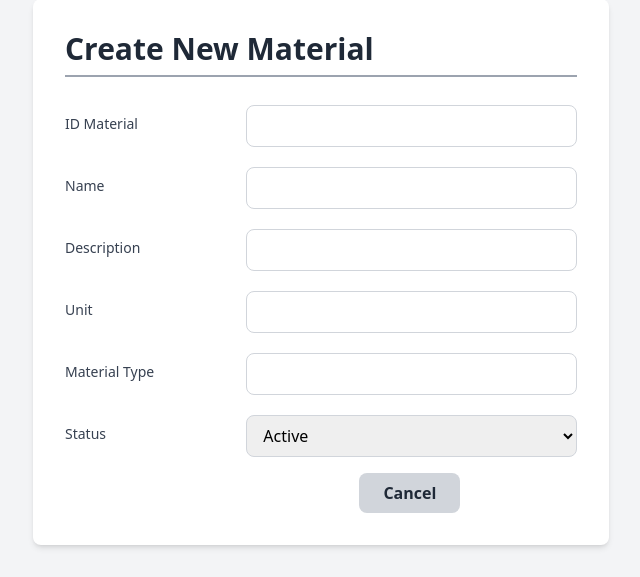
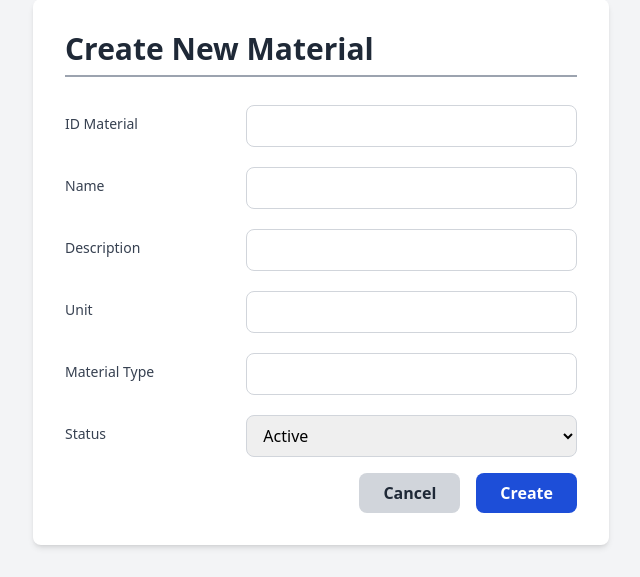
Before and after one commit to fredysalvador/Erp_fs, a Django app: template materials/templates/materials/material_form.html in a window 1280 px wide. Shown: the part 223-800 px from the top of the page, without its empty margins (319-959 px from the left). Run offline with Django 5.2, Linux system fonts and the light colour scheme; the template is opened without the code that fills it: values that come from a table or form of the project are taken from there, others are empty; some libraries are stand-ins or nearby versions.

Commit message:
fix:Inputs and creating products and items

```diff
--- a/materials/templates/materials/material_form.html
+++ b/materials/templates/materials/material_form.html
@@ -9,7 +9,7 @@
 
 <div class="max-w-xl mx-auto bg-white p-8 rounded-lg shadow-md mt-10">
     <h2 class="text-3xl font-bold text-gray-800 mb-6 border-b-2 border-gray-400 pb-2">Create New Material</h2>
-    <form methond="post" class="space-y-6">
+    <form method="post" class="space-y-6">
        {% csrf_token %}
        <div class="space-y-4">
           <div class="flex items-center space-x-4">
@@ -53,15 +53,14 @@
                 <select type="text" name="{{ form.status.html_name }}" id="{{form.status.id_for_label}}" class="w-full px-3 py-2 border border-gray-300 rounded-lg focus: outline-none focus:ring-2 focus:ring-[#233b6e]">
                     <option value="Active">Active</option>
                     <option value="Inactive">Inactive</option>
-                    <input type="hidden" name="{{ form.created_by_id.html_name }}" value="{{user.username}}">
                 </select>
+                <input type="hidden" name="{{ form.created_by_id.html_name }}" value="{{user.username}}">
             </div>
           </div>
        </div>
        <div class="flex justify-end space-x-4">
           <a href="{% url 'materials:material_list' %}" class="bg-gray-300 text-gray-800 font-semibold py-2 px-6 rounded-lg transition-colors duration-300 hover:bg-gray-400">Cancel</a>
-          <button type="submit" class="bg-[233b6e] text-white font-semibold py-2 px-6 rounded-lg transition-colors duration-300 hover:bg-[#1a2c53]">Create</button>
-
+          <button type="submit" class="bg-blue-700 hover:bg-blue-800 text-white font-semibold py-2 px-6 rounded-lg">Create</button>
        </div>
     </form>
 </div>
```
